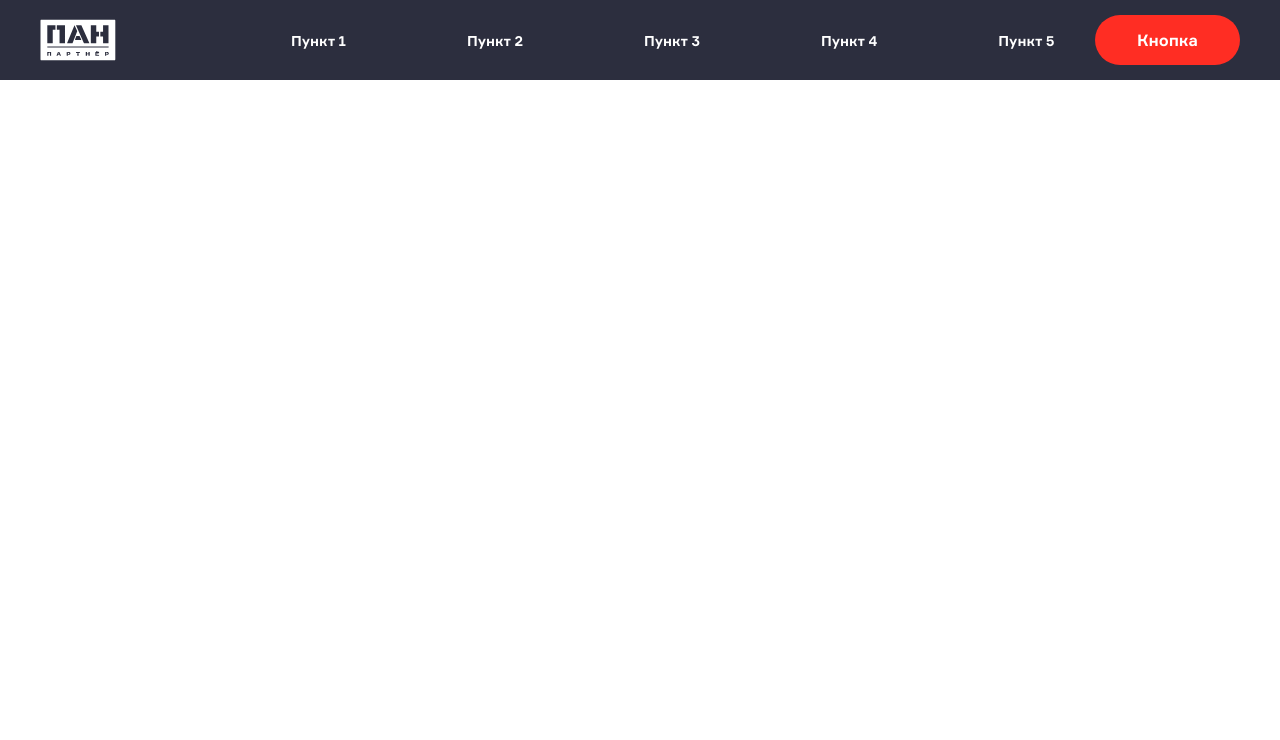
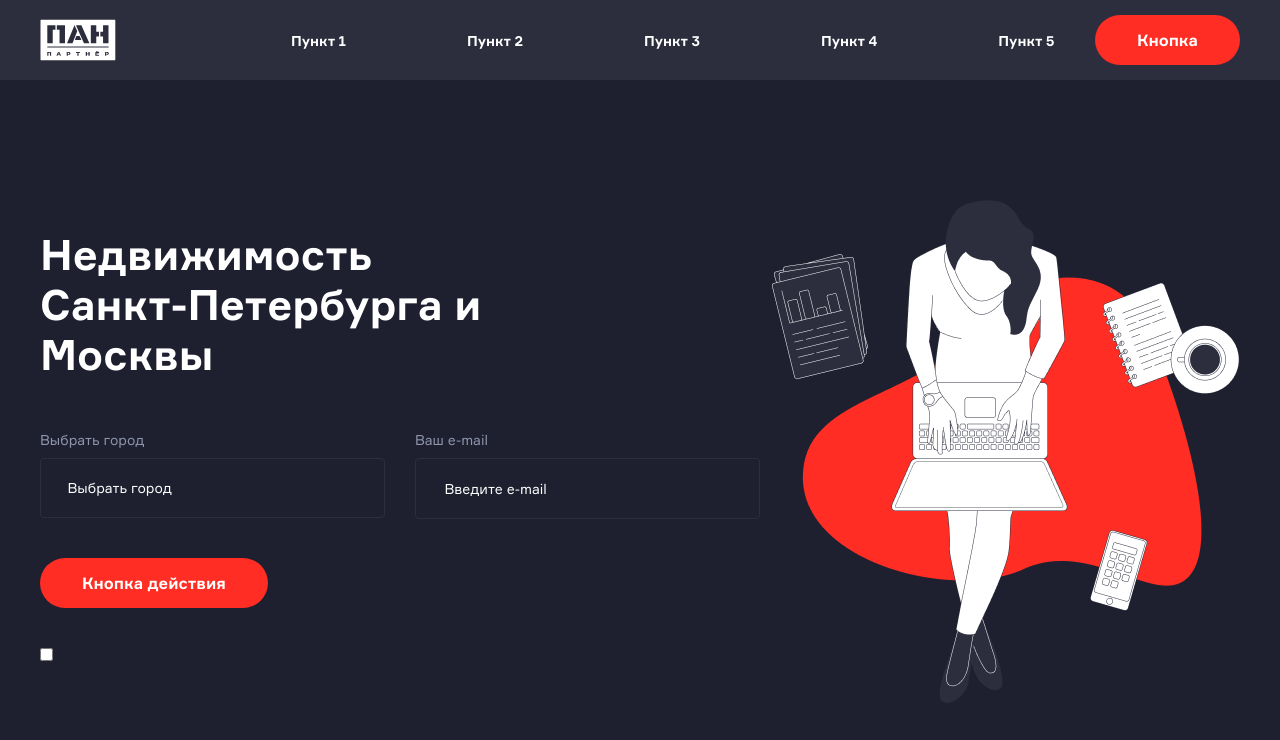
Before and after one commit to odinnadcatbl1/pan-landing, a React (Create React App) app: page / in a window 1280 px wide. Shown: the top 740 px of the page. Built offline with nearby package versions, Linux system fonts and the light colour scheme.

Commit message:
done intro structure and styles

```diff
--- a/src/App.tsx
+++ b/src/App.tsx
@@ -1,9 +1,11 @@
 import Header from "./components/Header/Header";
+import Intro from "./components/Intro/Intro";
 
 const App: React.FC = () => {
     return (
         <div className="App">
             <Header />
+            <Intro />
         </div>
     );
 };
--- a/src/components/Header/Header.tsx
+++ b/src/components/Header/Header.tsx
@@ -4,7 +4,7 @@ import Button from "../Button/Button";
 const Header: React.FC = () => {
     return (
         <header className="header">
-            <div className="container">
+            <div className="container container--lg">
                 <div className="header__inner">
                     <div className="header__left">
                         <div className="header__logo">
--- /dev/null
+++ b/src/components/Intro/Intro.tsx
@@ -0,0 +1,59 @@
+import introImg from "../../assets/intro-img.png";
+import Button from "../Button/Button";
+
+const Intro: React.FC = () => {
+    return (
+        <section className="intro">
+            <div className="container">
+                <div className="intro__inner">
+                    <div className="intro__left">
+                        <div className="intro__title">
+                            Недвижимость Санкт-Петербурга и Москвы
+                        </div>
+
+                        <form className="intro__form">
+                            <div className="intro__actions">
+                                <div className="intro__actions-item">
+                                    <div className="intro__actions-title">
+                                        Выбрать город
+                                    </div>
+                                    <div className="intro__actions-select">
+                                        Выбрать город
+                                    </div>
+                                </div>
+
+                                <div className="intro__actions-item">
+                                    <div className="intro__actions-title">
+                                        Ваш e-mail
+                                    </div>
+                                    <div className="intro__input-container">
+                                        <input
+                                            className="intro__actions-input"
+                                            placeholder="Введите e-mail"
+                                        />
+                                    </div>
+                                </div>
+                            </div>
+
+                            <div className="intro__button">
+                                <Button text={"Кнопка действия"} />
+                            </div>
+
+                            <input
+                                className="intro__checkbox"
+                                type="checkbox"
+                            />
+                        </form>
+                    </div>
+                    <div className="intro__right">
+                        <div className="intro__img-container">
+                            <img src={introImg} alt="" className="intro__img" />
+                        </div>
+                    </div>
+                </div>
+            </div>
+        </section>
+    );
+};
+
+export default Intro;
--- /dev/null
+++ b/src/components/Intro/intro.scss
@@ -0,0 +1,91 @@
+.intro {
+    padding: 12rem 0 17.6rem;
+    background-color: $black-dark;
+}
+
+.intro__inner {
+    display: flex;
+    justify-content: space-between;
+}
+
+.intro__left {
+    margin-top: 3rem;
+}
+
+.intro__title {
+    @extend %h1;
+    color: white;
+    padding-right: 25rem;
+}
+
+.intro__form {
+    margin-top: 4.7rem;
+}
+
+.intro__actions {
+    display: flex;
+}
+
+.intro__actions-item {
+    width: 34.5rem;
+    &:nth-child(2) {
+        margin-left: 3rem;
+    }
+}
+
+.intro__actions-title {
+    @extend %text;
+    color: $gray-light;
+    line-height: 2.5rem;
+    margin-bottom: 0.6rem;
+}
+
+.intro__actions-select {
+    padding: 2rem 2.65rem;
+    border: 1px solid $black-light;
+    @extend %text;
+    color: white;
+    border-radius: 4px;
+
+    &:hover {
+        border-color: rgba(white, 0.4);
+    }
+}
+
+.intro__input-container {
+    padding: 2rem 2.65rem;
+    border: 1px solid $black-light;
+    @extend %text;
+    color: white;
+    border-radius: 4px;
+
+    &:hover,
+    :focus > .intro__input-container {
+        border-color: white;
+    }
+
+    input {
+        border: none;
+        background: none;
+        font-family: inherit;
+        color: white;
+
+        &::placeholder {
+            font-family: inherit;
+            color: white;
+            opacity: 1;
+        }
+    }
+
+    &:hover {
+        border-color: rgba(white, 0.4);
+    }
+}
+
+.intro__button {
+    margin-top: 3.85rem;
+}
+
+.intro__checkbox {
+    margin-top: 4rem;
+}
--- a/src/style/styles.scss
+++ b/src/style/styles.scss
@@ -40,8 +40,12 @@ html {
 .container {
     max-width: 1600px;
     margin: 0 auto;
-    padding: 0 6.5rem;
+    padding: 0 19rem;
     width: 100%;
+
+    &--lg {
+        padding: 0 6.5rem;
+    }
 
     @media screen and (max-width: 1280px) {
         padding: 0 4rem;
@@ -54,3 +58,4 @@ html {
 
 @import "../components/Header/header.scss";
 @import "../components/Button/button.scss";
+@import "../components/Intro/intro.scss";
```
